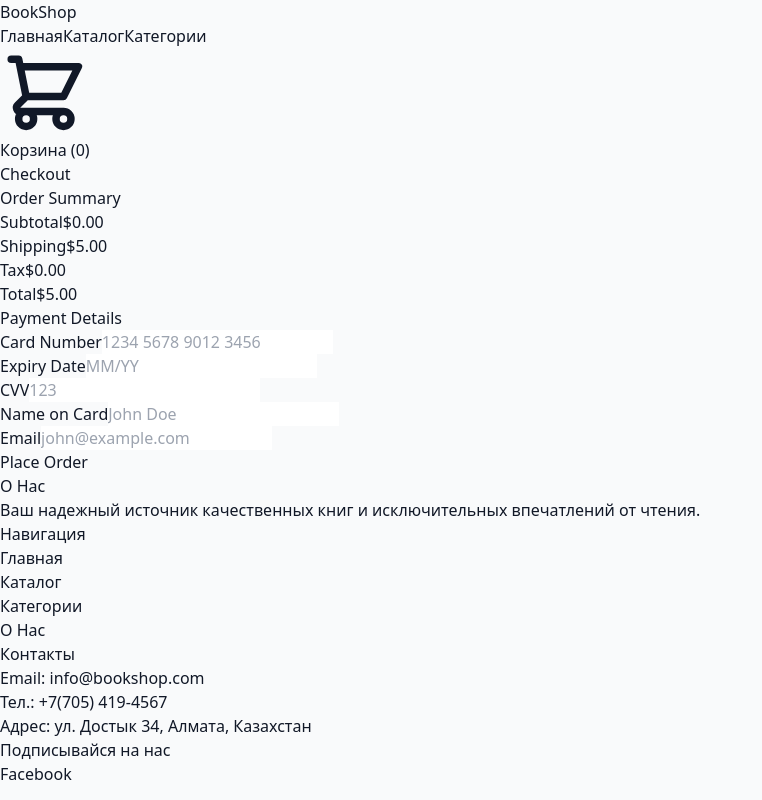
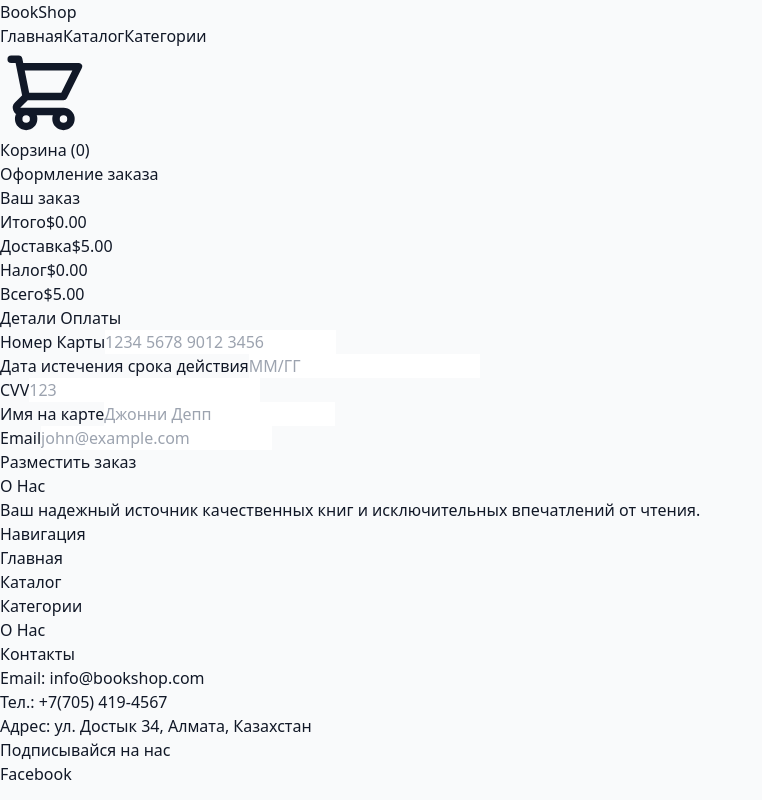
Before and after one commit to Vovchic170/online-book-store, a Vue app: page /checkout in a window 1280 px wide. Shown: the top 800 px of the page, without its empty margins (0-762 px from the left). Built offline with nearby package versions, Linux system fonts and the light colour scheme.

Commit message:
Updates Basket

```diff
--- a/src/views/Books.vue
+++ b/src/views/Books.vue
@@ -138,7 +138,7 @@
               <router-link :to="'/book/' + book.id">
                 <h3 class="text-lg font-semibold text-gray-900">{{ book.title }}</h3>
                 <p class="text-gray-600">{{ book.author }}</p>
-              </router-link>
+              </router-link>пше ыефег
               <div class="mt-2 flex items-center justify-between">
                 <span class="text-primary-600 font-semibold">${{ book.price }}</span>
                 <button class="btn btn-primary" @click="addToCart(book)">Добавить в корзину</button>
--- a/src/views/Checkout.vue
+++ b/src/views/Checkout.vue
@@ -1,18 +1,18 @@
 <template>
   <div class="max-w-4xl mx-auto">
-    <h1 class="text-3xl font-bold text-gray-900 mb-8">Checkout</h1>
+    <h1 class="text-3xl font-bold text-gray-900 mb-8">Оформление заказа</h1>
 
     <div class="grid grid-cols-1 md:grid-cols-3 gap-8">
-      <!-- Order Summary -->
+        <!-- Сводка заказа -->
       <div class="md:col-span-2">
         <div class="card p-6">
-          <h2 class="text-xl font-semibold mb-4">Order Summary</h2>
+          <h2 class="text-xl font-semibold mb-4">Ваш заказ</h2>
           <div class="space-y-4">
             <div v-for="item in cartStore.items" :key="item.id" class="flex items-center justify-between py-2 border-b">
               <div class="flex items-center space-x-4">
                 <div class="flex-1">
                   <h3 class="font-medium">{{ item.title }}</h3>
-                  <p class="text-sm text-gray-500">Quantity: {{ item.quantity }}</p>
+                  <p class="text-sm text-gray-500"> Количество: {{ item.quantity }}</p>
                 </div>
               </div>
               <div class="text-right">
@@ -22,38 +22,38 @@
           </div>
           <div class="mt-6 pt-6 border-t">
             <div class="flex justify-between items-center mb-2">
-              <span class="text-gray-600">Subtotal</span>
-              <span class="font-medium">${{ cartStore.totalPrice.toFixed(2) }}</span>
+              <span class="text-gray-600">Итого</span>
+              <span class="font-medium">${{ cartStore.totalPrice.toFixed(2) }} </span>
             </div>
             <div class="flex justify-between items-center mb-2">
-              <span class="text-gray-600">Shipping</span>
+              <span class="text-gray-600">Доставка</span>
               <span class="font-medium">$5.00</span>
             </div>
             <div class="flex justify-between items-center mb-2">
-              <span class="text-gray-600">Tax</span>
+              <span class="text-gray-600">Налог</span>
               <span class="font-medium">${{ (cartStore.totalPrice * 0.1).toFixed(2) }}</span>
             </div>
             <div class="flex justify-between items-center text-lg font-bold mt-4 pt-4 border-t">
-              <span>Total</span>
+              <span>Всего</span>
               <span class="text-primary-600">${{ (cartStore.totalPrice + 5 + cartStore.totalPrice * 0.1).toFixed(2) }}</span>
             </div>
           </div>
         </div>
       </div>
 
-      <!-- Payment Form -->
+      <!--Форма оплаты-->
       <div class="md:col-span-1">
         <div class="card p-6">
-          <h2 class="text-xl font-semibold mb-4">Payment Details</h2>
+          <h2 class="text-xl font-semibold mb-4">Детали Оплаты</h2>
           <form @submit.prevent="handleSubmit" class="space-y-4">
             <div>
-              <label class="block text-sm font-medium text-gray-700 mb-1">Card Number</label>
-              <input type="text" placeholder="1234 5678 9012 3456" class="w-full px-4 py-2 rounded-md border border-gray-300 focus:outline-none focus:ring-2 focus:ring-primary-500">
+              <label class="block text-sm font-medium text-gray-700 mb-1">Номер Карты</label>
+         <input type="text" placeholder="1234 5678 9012 3456" class="w-full px-4 py-2 rounded-md border border-gray-300 focus:outline-none focus:ring-2 focus:ring-primary-500">
             </div>
             <div class="grid grid-cols-2 gap-4">
               <div>
-                <label class="block text-sm font-medium text-gray-700 mb-1">Expiry Date</label>
-                <input type="text" placeholder="MM/YY" class="w-full px-4 py-2 rounded-md border border-gray-300 focus:outline-none focus:ring-2 focus:ring-primary-500">
+                <label class="block text-sm font-medium text-gray-700 mb-1">Дата истечения срока действия</label>
+                <input type="text" placeholder="ММ/ГГ" class="w-full px-4 py-2 rounded-md border border-gray-300 focus:outline-none focus:ring-2 focus:ring-primary-500">
               </div>
               <div>
                 <label class="block text-sm font-medium text-gray-700 mb-1">CVV</label>
@@ -61,14 +61,14 @@
               </div>
             </div>
             <div>
-              <label class="block text-sm font-medium text-gray-700 mb-1">Name on Card</label>
-              <input type="text" placeholder="John Doe" class="w-full px-4 py-2 rounded-md border border-gray-300 focus:outline-none focus:ring-2 focus:ring-primary-500">
+              <label class="block text-sm font-medium text-gray-700 mb-1">Имя на карте</label>
+              <input type="text" placeholder="Джонни Депп" class="w-full px-4 py-2 rounded-md border border-gray-300 focus:outline-none focus:ring-2 focus:ring-primary-500">
             </div>
             <div>
               <label class="block text-sm font-medium text-gray-700 mb-1">Email</label>
               <input type="email" placeholder="john@example.com" class="w-full px-4 py-2 rounded-md border border-gray-300 focus:outline-none focus:ring-2 focus:ring-primary-500">
             </div>
-            <button type="submit" class="btn btn-primary w-full">Place Order</button>
+            <button type="submit" class="btn btn-primary w-full">Разместить заказ</button>
           </form>
         </div>
       </div>
@@ -84,9 +84,9 @@
 const router = useRouter()
 
 const handleSubmit = () => {
-  // In a real application, this would process the payment
+  // В реальном приложении это обработает платежный шлюз и отправит заказ в базу данных
   alert('Order placed successfully!')
-  cartStore.items = [] // Clear the cart
-  router.push('/') // Redirect to home page
+  cartStore.items = [] //   Очистить корзину после успешного заказа
+  router.push('/') // Перенаправить на домашнюю страницу
 }
 </script>
```
Also changed, not shown: index.html (line endings or trailing spaces).
